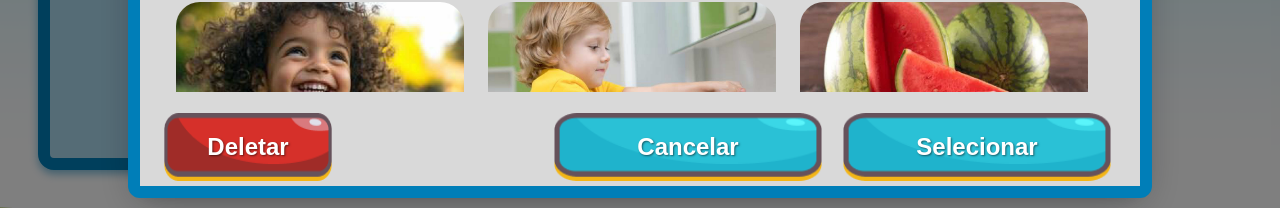
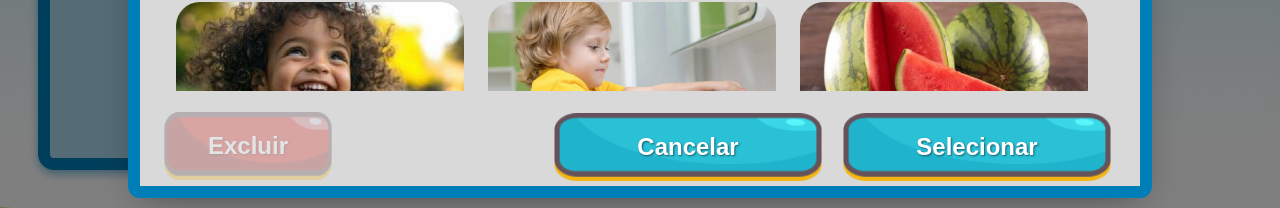
Before and after one commit to JoyceQuerubino/jigsaw, a React (Vite) app: page /new-game in a window 1280 px wide. Both pictures are taken after a click on the button "Selecionar Imagem". Shown: the part 522-730 px from the top of the page. Built offline with nearby package versions, Linux system fonts and the light colour scheme.

Commit message:
update delet

```diff
--- a/src/components/ModalContent/ModalContent.tsx
+++ b/src/components/ModalContent/ModalContent.tsx
@@ -150,18 +150,10 @@ export function ModalContent({ onImageSelect, onClose }: ModalContentProps) {
       return;
     }
 
-    // Verifica se é uma imagem padrão
-    const isDefaultImage = images.some(img => img.src === visuallySelectedImage);
-    if (isDefaultImage) {
-      alert('Não é possível deletar imagens padrão do sistema. Apenas imagens adicionadas por você podem ser removidas.');
-      return;
-    }
-
     // Verifica se é uma foto local
     const localPhoto = localPhotos.find(photo => photo.dataUrl === visuallySelectedImage);
     if (!localPhoto) {
-      alert('Esta imagem não pode ser deletada. Apenas imagens adicionadas por você podem ser removidas.');
-      return;
+      return; // Não faz nada se não for uma foto local
     }
 
     const confirmDelete = window.confirm(`Tem certeza que deseja deletar a imagem "${localPhoto.metadata.name}"?`);
@@ -171,15 +163,24 @@ export function ModalContent({ onImageSelect, onClose }: ModalContentProps) {
         if (success) {
           await loadLocalPhotos();
           setVisuallySelectedImage(null);
-          alert('Imagem deletada com sucesso!');
-        } else {
-          alert('Erro ao deletar a imagem. Tente novamente.');
         }
       } catch (error) {
         console.error('Erro ao deletar foto:', error);
         alert('Erro ao deletar a imagem. Tente novamente.');
       }
     }
+  };
+
+  const isDeleteButtonDisabled = () => {
+    if (!visuallySelectedImage) return true;
+
+    // Verifica se é uma imagem padrão
+    const isDefaultImage = images.some(img => img.src === visuallySelectedImage);
+    if (isDefaultImage) return true;
+
+    // Verifica se é uma foto local
+    const localPhoto = localPhotos.find(photo => photo.dataUrl === visuallySelectedImage);
+    return !localPhoto;
   };
 
   return (
@@ -227,13 +228,15 @@ export function ModalContent({ onImageSelect, onClose }: ModalContentProps) {
       </div>
 
       <div className="modal-conteiner-buttons">
-        <Button
-          variant="red"
-          text="Deletar"
-          onClick={handleDeleteButtonClick}
-          imageWidth="168px"
-          imageHeight="68px"
-        />
+        <div style={{ opacity: isDeleteButtonDisabled() ? 0.3 : 1 }}>
+          <Button
+            variant="red"
+            text="Excluir"
+            onClick={isDeleteButtonDisabled() ? () => {} : handleDeleteButtonClick}
+            imageWidth="168px"
+            imageHeight="68px"
+          />
+        </div>
 
         <div style={{ display: 'flex', gap: '1rem' }}>
           <Button
```
